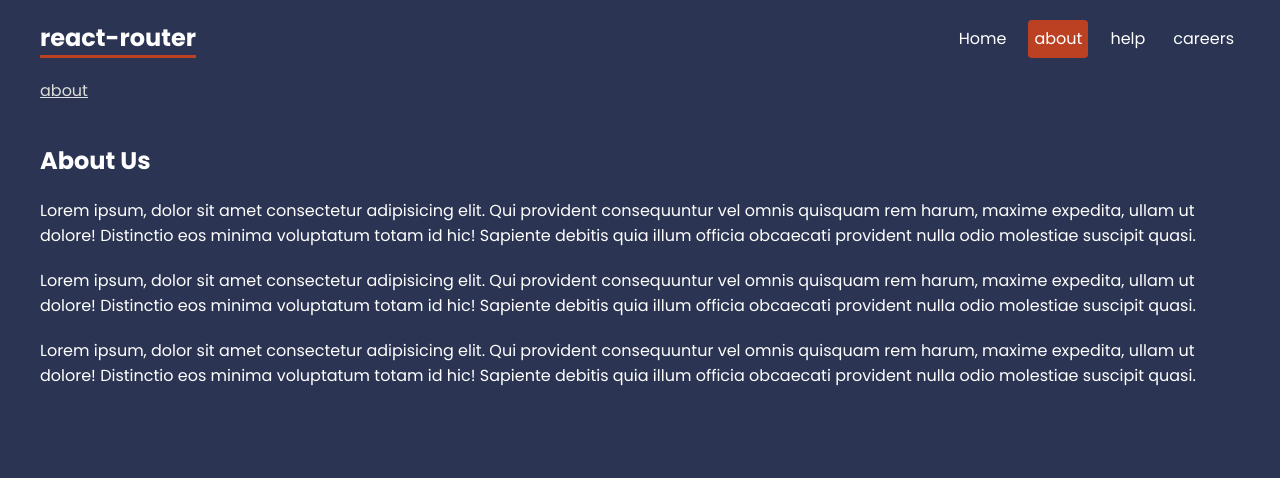
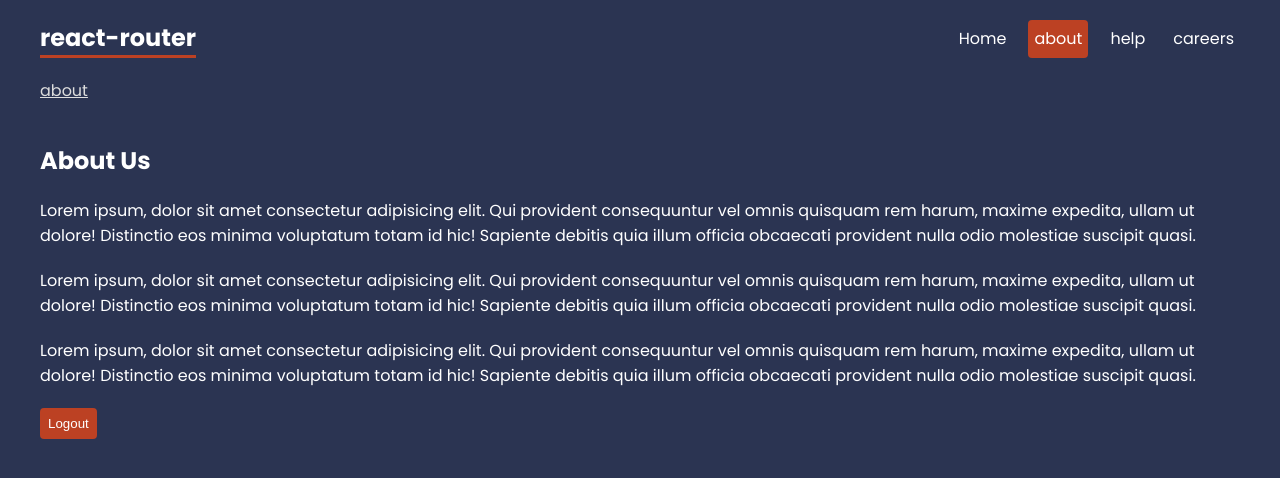
Before and after one commit to ashfaqrafin/learning-react-router, a React (Create React App) app: page /about in a window 1280 px wide. Shown: the top 478 px of the page. Built offline with nearby package versions, Linux system fonts and the light colour scheme.

Commit message:
learned about navigation

```diff
--- a/src/pages/About.jsx
+++ b/src/pages/About.jsx
@@ -1,4 +1,11 @@
+import { Navigate } from "react-router-dom";
+import { useState } from "react";
 export default function About() {
+  const [user, setUser] = useState("mario");
+  if (!user) {
+    return <Navigate to="/" replace={true} />;
+  }
+
   return (
     <div className="about">
       <h2>About Us</h2>
@@ -23,6 +30,7 @@
         quia illum officia obcaecati provident nulla odio molestiae suscipit
         quasi.
       </p>
+      <button onClick={() => setUser(null)}>Logout</button>
     </div>
   );
 }
```
